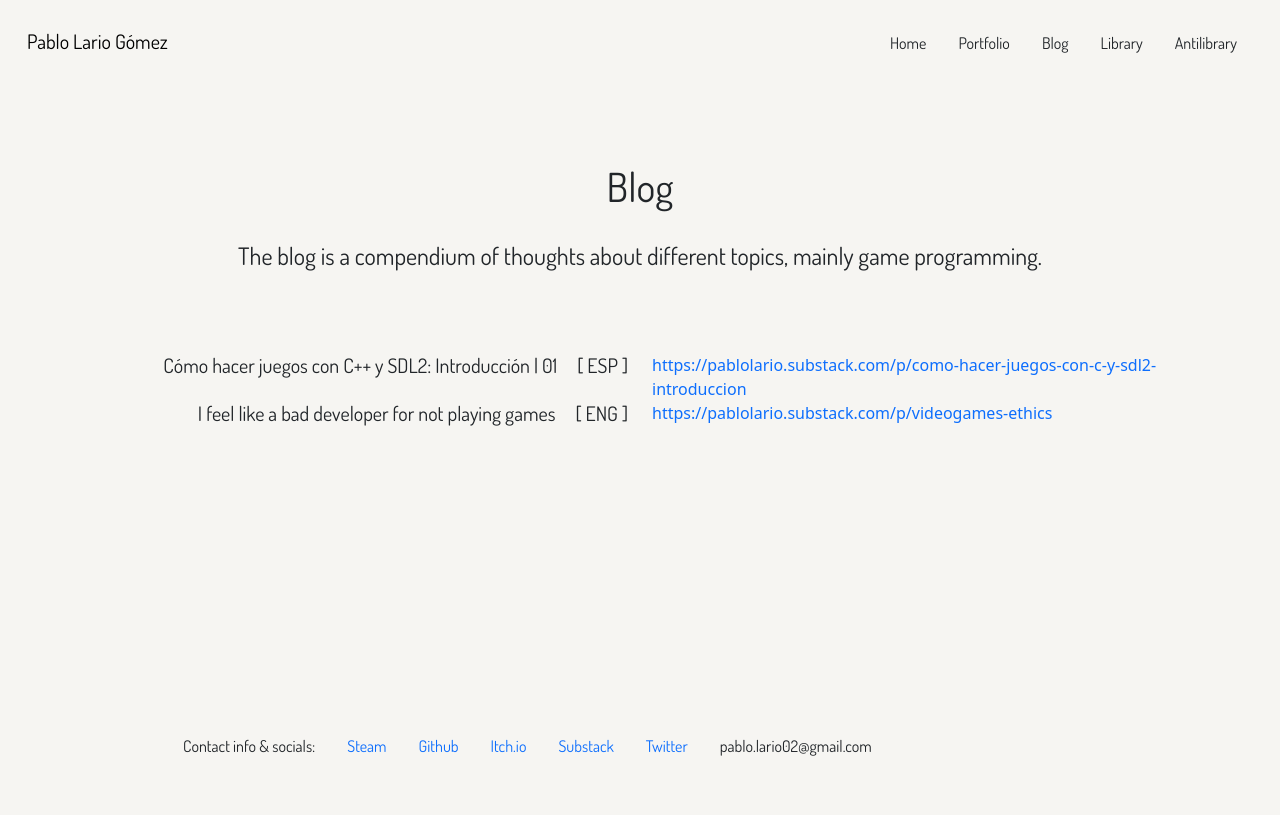
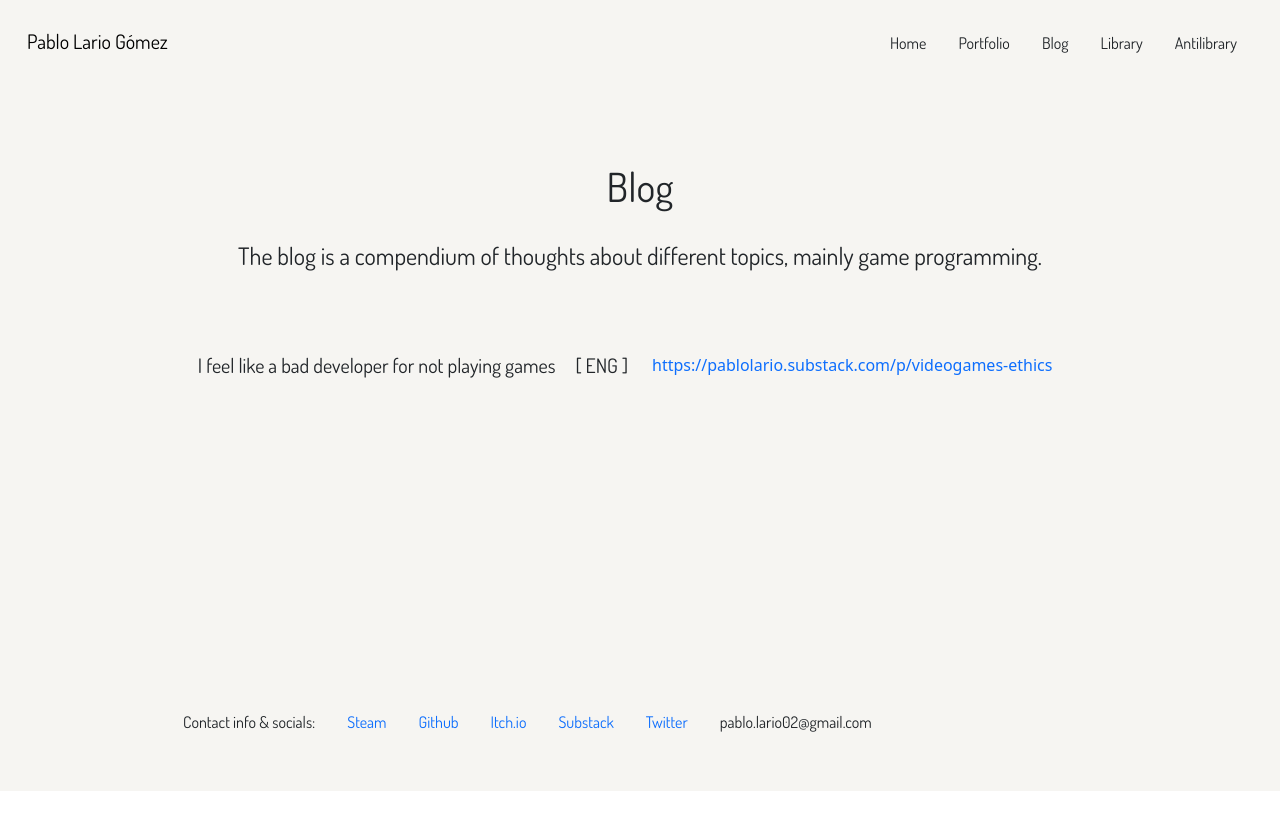
Before and after one commit to Thelario/pablo-lario-website, a Vue app: page /blog in a window 1280 px wide. Built offline with nearby package versions, Linux system fonts and the light colour scheme.

Commit message:
Cleaning

```diff
--- a/src/pages/Blog.vue
+++ b/src/pages/Blog.vue
@@ -14,15 +14,6 @@
 
       <div class="row">
         <div class="col-sm" style="text-align: right;">
-          <h5 class="dosis-400">Cómo hacer juegos con C++ y SDL2: Introducción | 01&emsp;[ ESP ]</h5>
-        </div>
-        <div class="col-sm" style="text-align: left;">
-          <a href="https://pablolario.substack.com/p/como-hacer-juegos-con-c-y-sdl2-introduccion" target="_blank">https://pablolario.substack.com/p/como-hacer-juegos-con-c-y-sdl2-introduccion</a>
-        </div>
-      </div>
-
-      <div class="row">
-        <div class="col-sm" style="text-align: right;">
           <h5 class="dosis-400">I feel like a bad developer for not playing games&emsp;[ ENG ]</h5>
         </div>
         <div class="col-sm" style="text-align: left;">
@@ -30,6 +21,7 @@
         </div>
       </div>
 
+      <br>
       <br>
       <br>
       <br>
```
Also changed, not shown: src/components/DownloadPdfButton.vue (deleted, +0 -35 lines).
